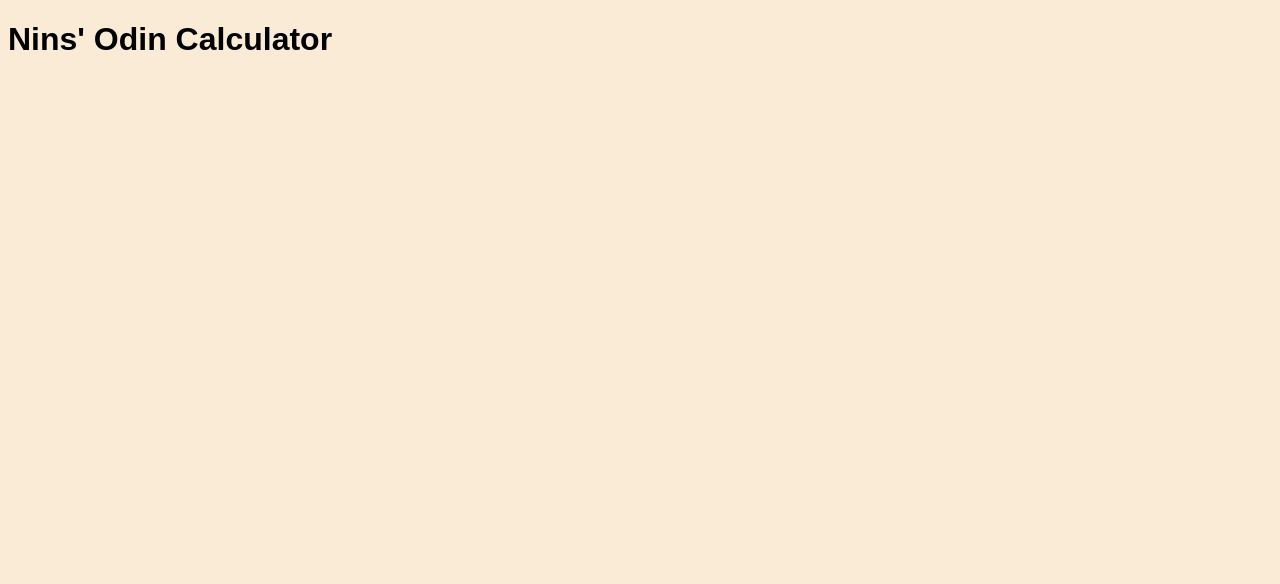
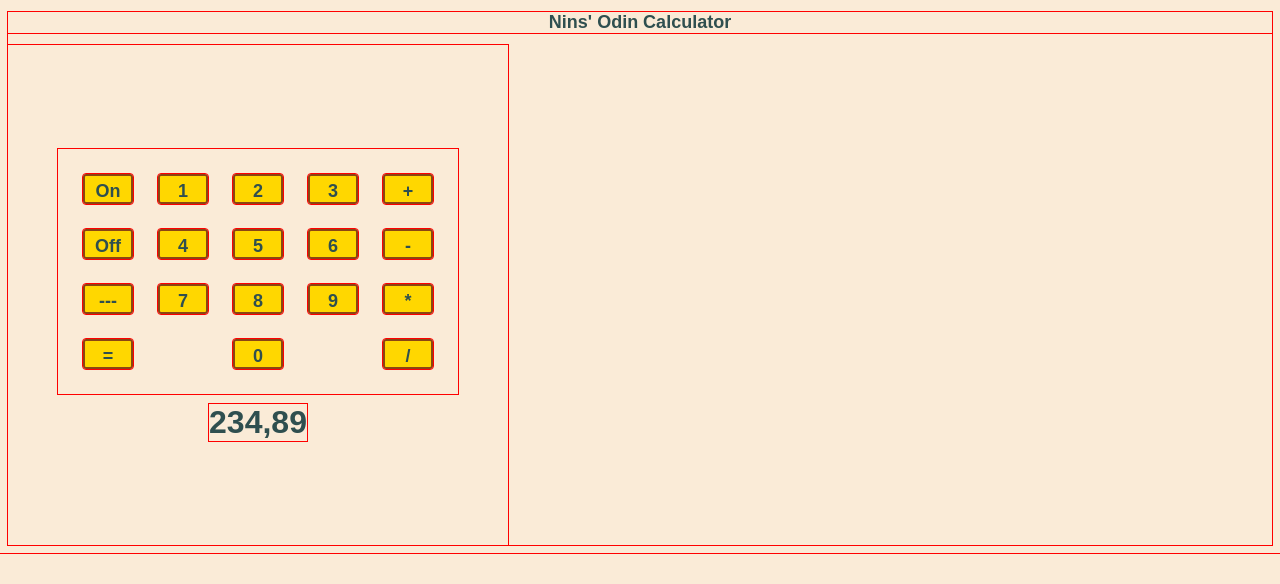
Before and after one commit to milarya/odin-calculator, a plain HTML site: page index.html in a window 1280 px wide. Drawn offline with Linux system fonts and the light colour scheme.

Commit message:
feat: Setup initial calc buttons + basic flex

```diff
--- a/index.html
+++ b/index.html
@@ -9,5 +9,31 @@
 </head>
 <body>
     <h1>Nins' Odin Calculator</h1>
+    <div class="calc-container">
+        <div class="calc-buttons">
+            <button class="calc-button on">On</button>
+            <button class="calc-button number-1">1</button>
+            <button class="calc-button number-2">2</button>
+            <button class="calc-button number-3">3</button>
+            <button class="calc-button add">+</button>
+
+            <button class="calc-button off">Off</button>
+            <button class="calc-button number-4">4</button>
+            <button class="calc-button number-5">5</button>
+            <button class="calc-button number-6">6</button>
+            <button class="calc-button divide">-</button>
+
+            <button class="calc-button ">---</button>
+            <button class="calc-button number-7">7</button>
+            <button class="calc-button number-8">8</button>
+            <button class="calc-button number-9">9</button>
+            <button class="calc-button multiply">*</button>
+
+            <button class="calc-button calculate">=</button>
+            <button class="calc-button number-0">0</button>
+            <button class="calc-button divide">/</button>
+        </div>
+        <div class="calc-result">234,89</div>
+    </div>
 </body>
 </html>
--- a/style.css
+++ b/style.css
@@ -1,7 +1,44 @@
 * {
+    box-sizing: border-box;
     background-color: antiquewhite;
+    outline: 1px solid red;
+    text-align: center;
+    font-size: large;
+    font-weight: bold;
+    font-family: Arial, Helvetica, sans-serif;
+    color: DarkSlateGray;
 }
 
-h1 {
-    font-family: Arial, Helvetica, sans-serif;
+.calc-container {
+    width: 500px;
+    height: 500px;
+    display: flex;
+    flex-direction: column;
+    justify-content: center;
+    align-items: center;
+    gap: 10px;
 }
+
+.calc-buttons {
+    padding: 25px;
+    display: flex;
+    width: 400px;
+    gap: 25px;
+    flex-wrap: wrap;
+    justify-content: space-between;
+}
+
+.calc-button {
+    padding: 5px;
+    width: 50px;
+    height: 30px;
+    border: 2px solid SaddleBrown;
+    background-color: Gold;
+    border-radius: 3px;
+}
+
+.calc-result {
+    display: flex;
+    justify-content: center;
+    font-size: xx-large;
+}
```
